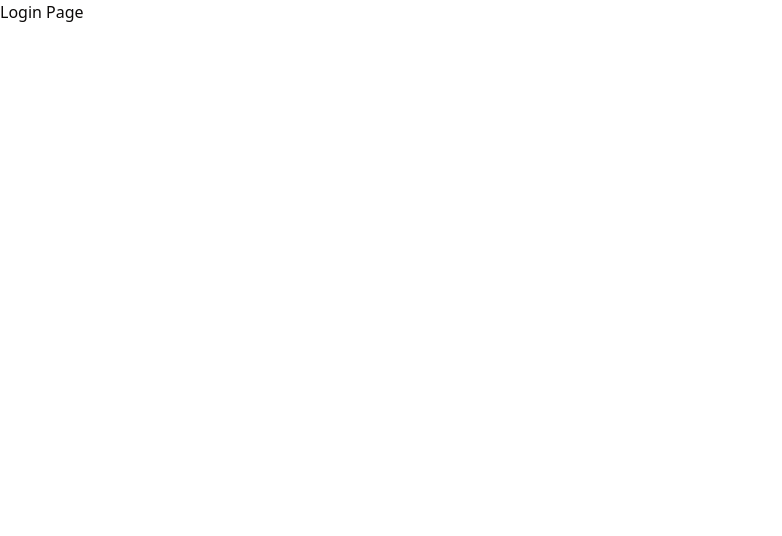
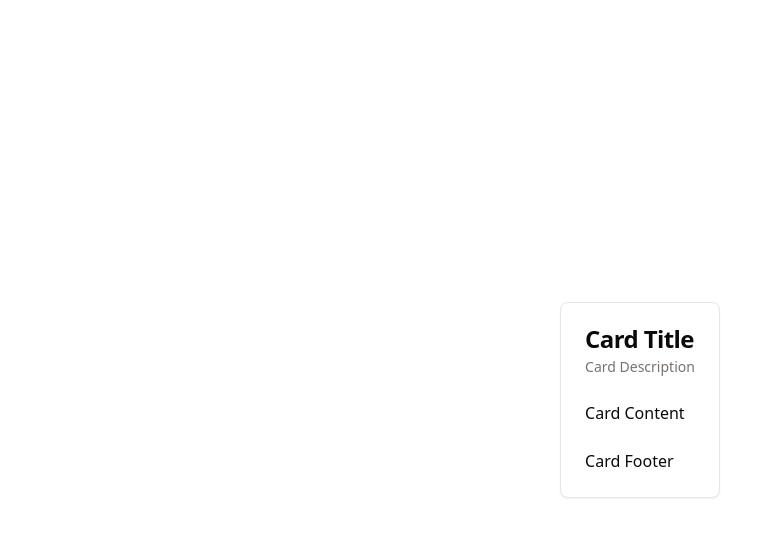
Before and after one commit to umarprogrammer19/Authentication, a Next.js app: page /login in a window 1280 px wide. Shown: the top 536 px of the page, without its empty margins (0-782 px from the left). Built offline with nearby package versions, Linux system fonts and the light colour scheme.

Commit message:
Created Card

```diff
--- a/src/app/(auth)/login/page.tsx
+++ b/src/app/(auth)/login/page.tsx
@@ -1,5 +1,20 @@
+import { Card, CardContent, CardDescription, CardFooter, CardHeader, CardTitle } from "@/components/ui/card";
+
 export default function Login() {
     return (
-        <h1>Login Page</h1>
+        <div className="flex justify-center items-center h-dvh">
+            <Card>
+                <CardHeader>
+                    <CardTitle>Card Title</CardTitle>
+                    <CardDescription>Card Description</CardDescription>
+                </CardHeader>
+                <CardContent>
+                    <p>Card Content</p>
+                </CardContent>
+                <CardFooter>
+                    <p>Card Footer</p>
+                </CardFooter>
+            </Card>
+        </div>
     );
 };
--- a/src/app/(auth)/signin/page.tsx
+++ /dev/null
@@ -1,5 +0,0 @@
-export default function SignIn() {
-    return (
-        <h1>Sign In Page</h1>
-    );
-};
--- /dev/null
+++ b/src/app/(auth)/signup/page.tsx
@@ -0,0 +1,5 @@
+export default function SignUp() {
+    return (
+        <h1>Sign Up Page</h1>
+    );
+};
```
